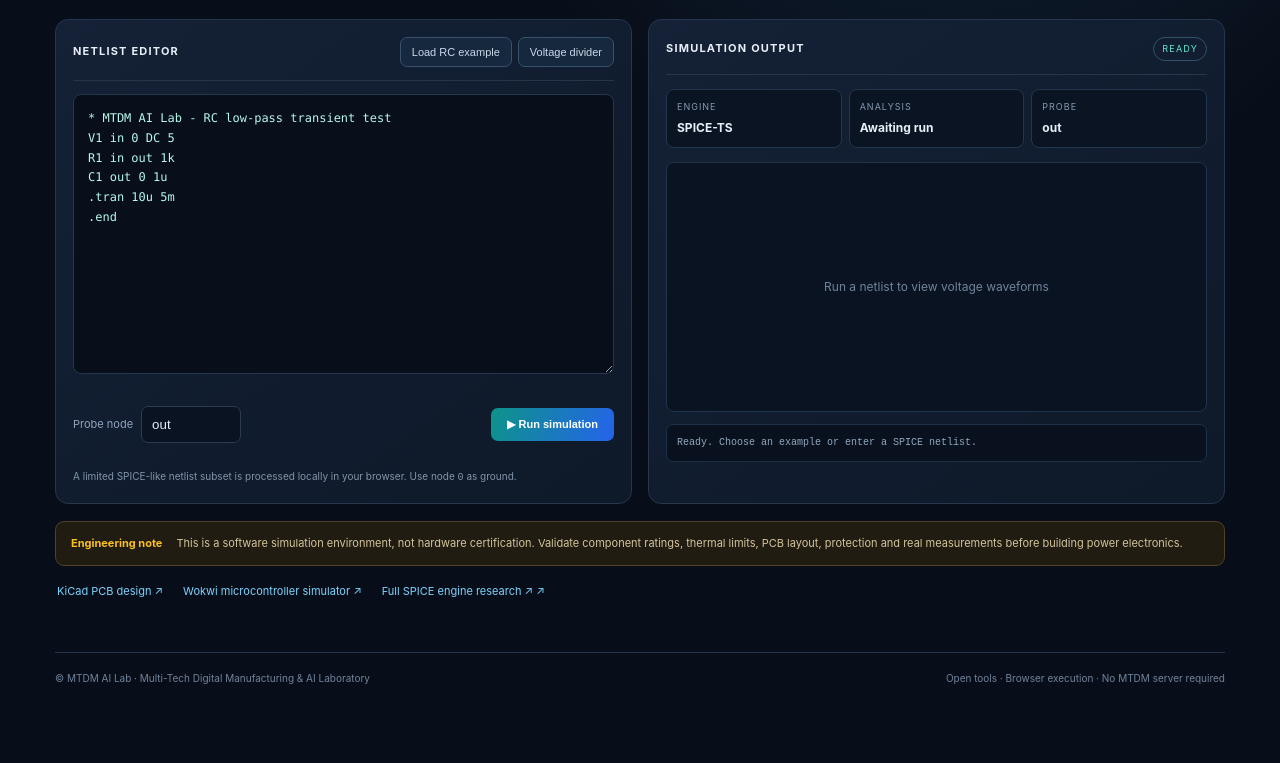
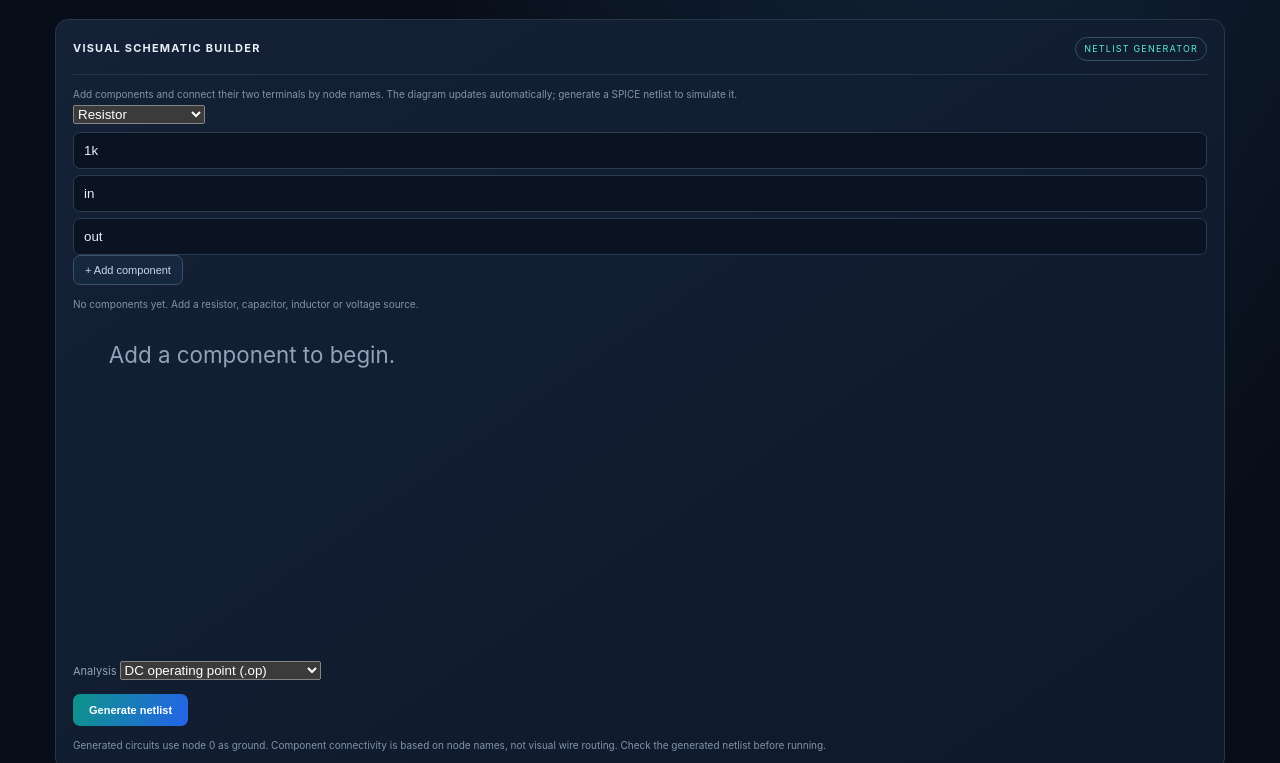
Before and after one commit to aiagent16051987/MTDM-AI-Lab, a website: page index.html in a window 1280 px wide. Shown: the part 480-1243 px from the top of the page. Before the commit the page ends 1204 px from the top, so only its background shows below. Drawn offline with Linux system fonts and the light colour scheme; a script that the page names is missing.

Commit message:
Add visual schematic builder to electronics workspace

```diff
--- a/index.html
+++ b/index.html
@@ -29,6 +29,21 @@
     </nav>
     <section id="electronics" class="workspace active">
       <div class="section-head"><div><p class="eyebrow">CIRCUIT ENGINEERING</p><h2>Circuit Simulator</h2><p>Run real SPICE netlists with DC operating-point, transient and AC small-signal analysis.</p></div><span class="engine-tag">SPICE-TS ENGINE</span></div>
+      <div class="panel schematic-panel">
+        <div class="panel-head"><strong>VISUAL SCHEMATIC BUILDER</strong><span class="status">NETLIST GENERATOR</span></div>
+        <p class="hint">Add components and connect their two terminals by node names. The diagram updates automatically; generate a SPICE netlist to simulate it.</p>
+        <div class="schematic-toolbar">
+          <select id="schemType" aria-label="Component type"><option value="R">Resistor</option><option value="C">Capacitor</option><option value="L">Inductor</option><option value="V">DC voltage source</option></select>
+          <input id="schemValue" value="1k" aria-label="Component value" placeholder="Value e.g. 1k">
+          <input id="schemNodeA" value="in" aria-label="First node" placeholder="Node A">
+          <input id="schemNodeB" value="out" aria-label="Second node" placeholder="Node B">
+          <button id="schemAdd" class="subtle-btn">+ Add component</button>
+        </div>
+        <div id="schemList" class="schem-list" aria-live="polite"></div>
+        <div class="schematic-view"><svg id="schemSvg" viewBox="0 0 760 220" role="img" aria-label="Generated circuit schematic"><text x="24" y="34" fill="#91a3bb">Add a component to begin.</text></svg></div>
+        <div class="schematic-actions"><label>Analysis <select id="schemAnalysis"><option value=".op">DC operating point (.op)</option><option value=".tran 10u 5m">Transient (.tran 10u 5m)</option><option value=".ac dec 20 1 100k">AC sweep (.ac dec 20 1 100k)</option></select></label><button id="schemGenerate" class="primary-btn">Generate netlist</button></div>
+        <p class="hint">Generated circuits use node 0 as ground. Component connectivity is based on node names, not visual wire routing. Check the generated netlist before running.</p>
+      </div>
       <div class="sim-layout">
         <div class="panel editor-panel">
           <div class="panel-head"><strong>NETLIST EDITOR</strong><div class="head-actions"><button id="loadExample" class="subtle-btn">Load RC example</button><button id="loadDivider" class="subtle-btn">Voltage divider</button></div></div>
@@ -141,5 +156,6 @@ C1 out 0 1u
   </main>
   <script type="module" src="./app.js"></script>
   <script type="module" src="./advanced-labs.js"></script>
+  <script type="module" src="./visual-circuit.js"></script>
 </body>
 </html>
```
